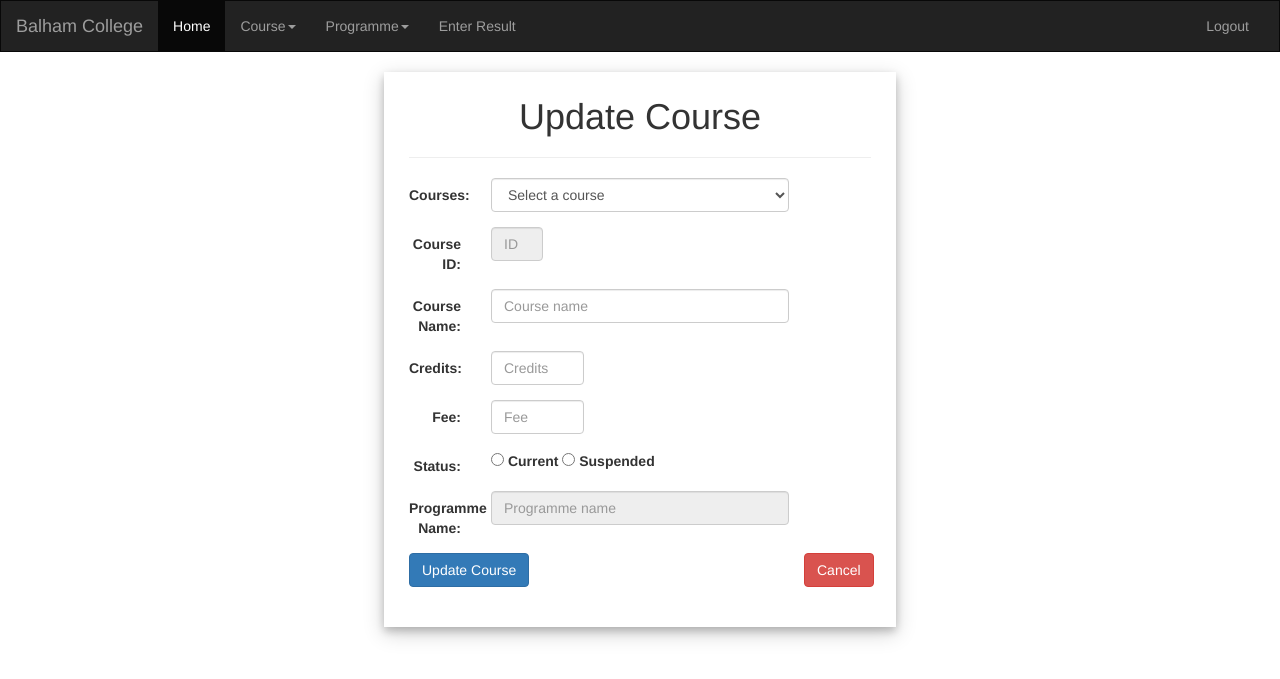
After one commit to downj05/htc5607, a Flask app: template Program/templates/updatecourse.html in a window 1280 px wide. The commit adds this page. Shown: the top 679 px of the page. Run offline with Flask 2, Linux system fonts and the light colour scheme; the template is opened without the code that fills it, so the values that code supplies are empty; some libraries are stand-ins or nearby versions.

Commit message:
Version 2.2

```diff
--- a/Program/app.py
+++ b/Program/app.py
@@ -60,7 +60,7 @@ def unauthorized_handler():
 @app.route('/logout')
 def logout():
     flask_login.logout_user()
-    flash('Logged out')
+    flash('Logged out!')
     return redirect(url_for('login'))
 
 
@@ -73,6 +73,9 @@ def home():
 @app.route('/addcourse', methods=['GET','POST'])
 @login_required
 def addcourse():
+    if flask_login.current_user.id != 'p_admin':
+        flash('No Permission!')
+        return redirect(url_for('home'))
     if request.method == 'GET':
         return render_template('addcourse.html', programmes=tables.get_programmes_list())
     else:
@@ -87,6 +90,65 @@ def addcourse():
         return redirect(url_for('addcourse'))
 
 
+@app.route('/updatecourse', methods=['GET','POST'])
+@login_required
+def updatecourse():
+    if flask_login.current_user.id != 'p_admin':
+        flash('No Permission!')
+        return redirect(url_for('home'))
+    if request.method == 'GET':
+        return render_template('updatecourse.html', courses=tables.get_courses_list())
+    else:
+        courseID = request.form["courseID"]
+        courseName = request.form["courseName"]
+        credits = request.form["credits"]
+        fee = request.form["fee"]
+        status = request.form["status"].lower()
+        # fetch course from id, get its programme id
+        old_course = tables.get_course_from_id(courseID)
+
+        course = tables.Course((courseID, courseName,credits,fee,status,old_course.programmeID))
+        course.update()
+        flash("Course updated successfully")
+        return redirect(url_for('updatecourse'))
+
+@app.route('/deletecourse', methods=['GET', 'POST'])
+@login_required
+def deletecourse():
+    if flask_login.current_user.id != 'p_admin':
+        flash('No Permission!')
+        return redirect(url_for('home'))
+    if request.method == 'GET':
+        return render_template('deletecourse.html', courses=tables.get_courses_list())
+
+@app.route('/api/<command>', methods=['GET', 'POST'])
+@login_required
+def api(command):
+    if command == 'course':
+        request_json = request.get_json()
+        id = request_json['id']
+        course = tables.get_course_from_id(id)
+        course_json = {
+            "id": course.id,
+            "name": course.name,
+            "credits": course.credits,
+            "fee": course.fee,
+            "status": course.status,
+            "programmeID": course.programmeID
+        }
+        return course_json
+
+    elif command == 'programme':
+        request_json = request.get_json()
+        id = request_json['id']
+        programme = tables.get_programme_from_id(id)
+        programme_json = {
+            "id": programme.id,
+            "name": programme.name,
+            "level": programme.level
+        }
+        return programme_json
+
 if __name__ == ('__main__'):
     app.config["TEMPLATES_AUTO_RELOAD"] = True
     app.debug = True
--- a/Program/static/css/style.css
+++ b/Program/static/css/style.css
@@ -5,7 +5,7 @@
 .container {
     background: white;
     padding: 25px;
-    width: 50vw;
+    width: 40vw;
     box-shadow: 0 4px 8px 0 rgba(0, 0, 0, 0.2), 0 6px 20px 0 rgba(0, 0, 0, 0.19);
 }
 @media only screen and (max-width: 600px) {
--- /dev/null
+++ b/Program/static/js/updatecourse.js
@@ -0,0 +1,56 @@
+function updateFieldsFromJson(json_string) {
+    var fieldCourseID = $('#courseID');
+    var fieldCourseName = $('#courseName');
+    var fieldCredits = $('#credits');
+    var fieldFee = $('#fee');
+
+    var fieldStatusCurrent = $('#current');
+    var fieldStatusSuspended = $('#suspended');
+
+    var fieldProgramme = $('#programmeName');
+
+
+    fieldCourseID.attr('value', json_string["id"]);
+    fieldCourseName.attr('value', json_string["name"]);
+    fieldCredits.attr('value', json_string["credits"]);
+    fieldFee.attr('value', json_string["fee"]);
+
+    if (json_string["status"] === 'current') {
+        fieldStatusCurrent.prop('checked', true)
+    } else {
+        fieldStatusSuspended.prop('checked', true)
+    }
+
+    $.ajax({
+        type: "POST",
+        url: "/api/programme",
+        data: JSON.stringify({"id": json_string["programmeID"]}),
+        contentType: "application/json",
+        dataType: 'json',
+        success: function (json_string) {
+            fieldProgramme.attr('value', json_string["name"]);
+        }
+    });
+
+}
+
+function getCourseInfo(id) {
+
+    $.ajax({
+        type: "POST",
+        url: "/api/course",
+        data: JSON.stringify({"id": id}),
+        contentType: "application/json",
+        dataType: 'json',
+        success: function (text) {
+            updateFieldsFromJson(text);
+        }
+    });
+}
+
+dropdown = $('#selectedCourse');
+
+dropdown.change(function(event) {
+    console.log("Sending", dropdown.val());
+    getCourseInfo(dropdown.val());
+});
--- a/Program/templates/base.html
+++ b/Program/templates/base.html
@@ -14,6 +14,8 @@
     <!-- Bootstrap -->
     <link rel="stylesheet" href="https://stackpath.bootstrapcdn.com/bootstrap/3.4.1/css/bootstrap.min.css" integrity="sha384-HSMxcRTRxnN+Bdg0JdbxYKrThecOKuH5zCYotlSAcp1+c8xmyTe9GYg1l9a69psu" crossorigin="anonymous">
     <link rel="stylesheet" href="{{url_for('static', filename='css/style.css')}}">
+    {% block customStyle %} <!-- Any custom CSS the page may want to implement -->
+    {% endblock %}
     <!-- HTML5 shim and Respond.js for IE8 support of HTML5 elements and media queries -->
     <!-- WARNING: Respond.js doesn't work if you view the page via file:// -->
     <!--[if lt IE 9]>
@@ -22,6 +24,10 @@
     <![endif]-->
   </head>
   <body>
+      <!-- jQuery (necessary for Bootstrap's JavaScript plugins) -->
+    <script src="https://code.jquery.com/jquery-1.12.4.min.js" integrity="sha384-nvAa0+6Qg9clwYCGGPpDQLVpLNn0fRaROjHqs13t4Ggj3Ez50XnGQqc/r8MhnRDZ" crossorigin="anonymous"></script>
+    <!-- Include all compiled plugins (below), or include individual files as needed -->
+    <script src="https://stackpath.bootstrapcdn.com/bootstrap/3.4.1/js/bootstrap.min.js" integrity="sha384-aJ21OjlMXNL5UyIl/XNwTMqvzeRMZH2w8c5cRVpzpU8Y5bApTppSuUkhZXN0VxHd" crossorigin="anonymous"></script>
 
   <nav class="navbar navbar-inverse">
   <div class="container-fluid">
@@ -39,7 +45,7 @@
           <a href="#" class="dropdown-toggle" data-toggle="dropdown" role="button" aria-haspopup="true" aria-expanded="false">Course<span class="caret"></span></a>
           <ul class="dropdown-menu">
             <li><a href="{{url_for('addcourse')}}">Add Course</a></li>
-            <li><a href="#">Update Course</a></li>
+            <li><a href="{{url_for('updatecourse')}}">Update Course</a></li>
             <li><a href="#">Delete Course</a></li>
             <li><a href="#">Course Report</a></li>
           </ul>
@@ -56,7 +62,6 @@
 
         <li><a href="#">Enter Result</a></li>
 
-
       </ul>
       <ul class="nav navbar-nav navbar-right">
           <li><a href="{{url_for('logout')}}">Logout</a></li>
@@ -64,14 +69,16 @@
     </div><!-- /.navbar-collapse -->
   </div><!-- /.container-fluid -->
 </nav>
+<!-- display any messages we show the user -->
+{% for msg in get_flashed_messages()%}
+  <div class="alert alert-success alert-dismissible" role="alert">
+  <button type="button" class="close" data-dismiss="alert" aria-label="Close"><span aria-hidden="true">&times;</span></button>
+      {{msg}}
+</div>
+  {% endfor %}
 
   {% block content %}
   {% endblock %}
 
-
-    <!-- jQuery (necessary for Bootstrap's JavaScript plugins) -->
-    <script src="https://code.jquery.com/jquery-1.12.4.min.js" integrity="sha384-nvAa0+6Qg9clwYCGGPpDQLVpLNn0fRaROjHqs13t4Ggj3Ez50XnGQqc/r8MhnRDZ" crossorigin="anonymous"></script>
-    <!-- Include all compiled plugins (below), or include individual files as needed -->
-    <script src="https://stackpath.bootstrapcdn.com/bootstrap/3.4.1/js/bootstrap.min.js" integrity="sha384-aJ21OjlMXNL5UyIl/XNwTMqvzeRMZH2w8c5cRVpzpU8Y5bApTppSuUkhZXN0VxHd" crossorigin="anonymous"></script>
   </body>
 </html>
--- a/Program/templates/home.html
+++ b/Program/templates/home.html
@@ -9,7 +9,7 @@
     <p>Please select a form:</p>
     <div class="btn-group" role="group" aria-label="...">
         <a href="{{url_for('addcourse')}}" class="btn btn-default" role="button">Add Course</a>
-        <a href="#" class="btn btn-default" role="button">Update Course</a>
+        <a href="{{url_for('updatecourse')}}" class="btn btn-default" role="button">Update Course</a>
         <button type="button" class="btn btn-default">Delete Course</button>
         <button type="button" class="btn btn-default">Course Report</button>
     </div>
--- a/Program/templates/login.html
+++ b/Program/templates/login.html
@@ -8,6 +8,12 @@
 </head>
 <body>
 <br>
+{% for msg in get_flashed_messages()%}
+  <div class="alert alert-success alert-dismissible" role="alert">
+  <button type="button" class="close" data-dismiss="alert" aria-label="Close"><span aria-hidden="true">&times;</span></button>
+      {{msg}}
+</div>
+  {% endfor %}
 <div class="container">
 <h1>Login</h1>
     <form class="form-horizontal" action="{{url_for('login')}}", method="post">
--- /dev/null
+++ b/Program/templates/updatecourse.html
@@ -0,0 +1,94 @@
+{% extends 'base.html' %}
+{% block customStyle %}
+<style>
+.form-group.required .control-label:before {
+   color: red;
+   content: "";
+   position: absolute;
+   margin-left: -8px;
+}
+</style> <!-- dont show required dot, since its not actually required to update any fields -->
+{% endblock %}
+
+{% block title %}Update Course{% endblock %}
+{% block content %}
+
+<div class="container">
+
+    <h1>Update Course</h1>
+    <hr>
+
+    <form class="form-horizontal" role="form" action="{{url_for('updatecourse')}}" method="POST">
+
+        <div class="form-group required">
+            <label id="coursesDropdownLabel" class="col-sm-2 control-label">Courses:</label>
+            <div class="col-sm-8">
+                <select class="form-control" id="selectedCourse" name="selectedCourse" required>
+                    <option selected value="">Select a course</option>
+                    {% for course in courses %}
+                    <option value="{{course.id}}">{{course.id}}    {{course.name}}</option>
+                    {% endfor %}
+                </select>
+            </div>
+        </div> <!-- Courses Dropdown -->
+
+        <div class="form-group required">
+            <label for="courseID" class="col-sm-2 control-label">Course ID:</label>
+            <div class="col-sm-2">
+                <input type="text" class="form-control" id="courseID" name="courseID" placeholder="ID" maxlength="32" minlength="1" readonly>
+            </div>
+        </div> <!-- Course ID-->
+
+        <div class="form-group required">
+            <label for="courseName" class="col-sm-2 control-label">Course Name:</label>
+            <div class="col-sm-8">
+                <input type="text" class="form-control" id="courseName" name="courseName" placeholder="Course name" maxlength="32" minlength="1" required>
+            </div>
+        </div> <!-- Course Name -->
+
+        <div class="form-group required">
+            <label for="credits" class="col-sm-2 control-label">Credits:</label>
+            <div class="col-sm-3">
+                <input type="number" class="form-control" id="credits" name="credits" placeholder="Credits" min="5" max="120" required>
+            </div>
+        </div> <!-- Credits -->
+
+        <div class="form-group required">
+            <label for="fee" class="col-sm-2 control-label">Fee:</label>
+            <div class="col-sm-3">
+                <input type="number" class="form-control" id="fee" name="fee" placeholder="Fee" min="200.00" max="8000.00" step="0.5" required>
+            </div>
+        </div> <!-- Fee -->
+
+        <div class="form-group required">
+            <label class="col-sm-2 control-label">Status:</label>
+            <div class="col-sm-5 btn-group" id="status" role="group" >
+                <input type="radio" id="current" name="status" value="Current" required>
+                <label for="current">Current</label>
+                <input type="radio" id="suspended" name="status" value="Suspended" required>
+                <label for="suspended">Suspended</label>
+            </div>
+        </div> <!-- Status Radio Select -->
+
+        <div class="form-group required">
+            <label for="programmeName" class="col-sm-2 control-label">Programme Name:</label>
+            <div class="col-sm-8">
+                <input type="text" class="form-control" id="programmeName" name="programmeName" placeholder="Programme name" maxlength="32" minlength="1" readonly>
+            </div>
+        </div> <!-- Programme Name -->
+
+        <div class="form-group">
+
+            <div class="col-sm-10">
+
+                <button type="submit" class="btn btn-primary">Update Course</button>
+            </div>
+
+            <a href="{{url_for('home')}}" class="btn btn-danger" role="button">Cancel</a>
+        </div> <!-- Buttons -->
+
+    </form>
+</div>
+
+<script src="{{url_for('static', filename='js/updatecourse.js')}}"></script>
+{% endblock %}
```
Also changed, not shown: Program/tables.py (+42 -0 lines), Program/templates/addcourse.html (+15 -24 lines), Diagrams/User Interface Diagrams/Add Course.png (added), Diagrams/User Interface Diagrams/Delete Course.png (added), Diagrams/User Interface Diagrams/Update Course.png (added), Program/main.db.
